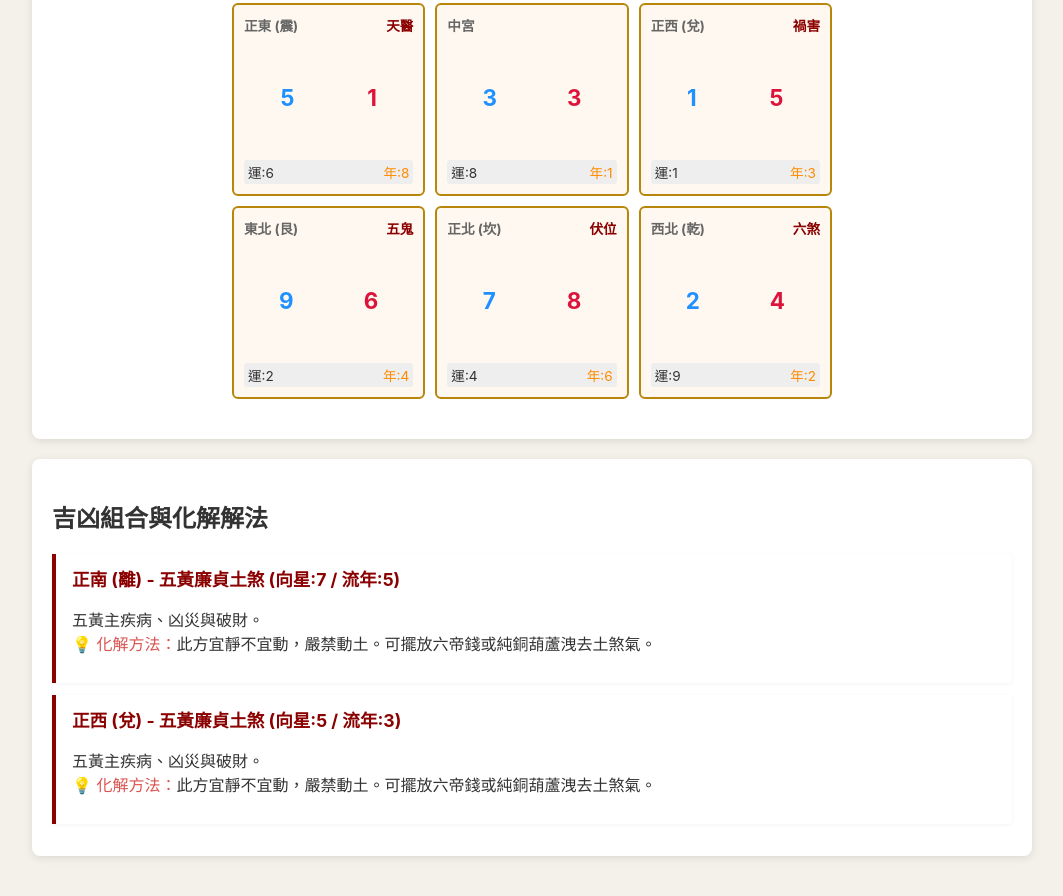
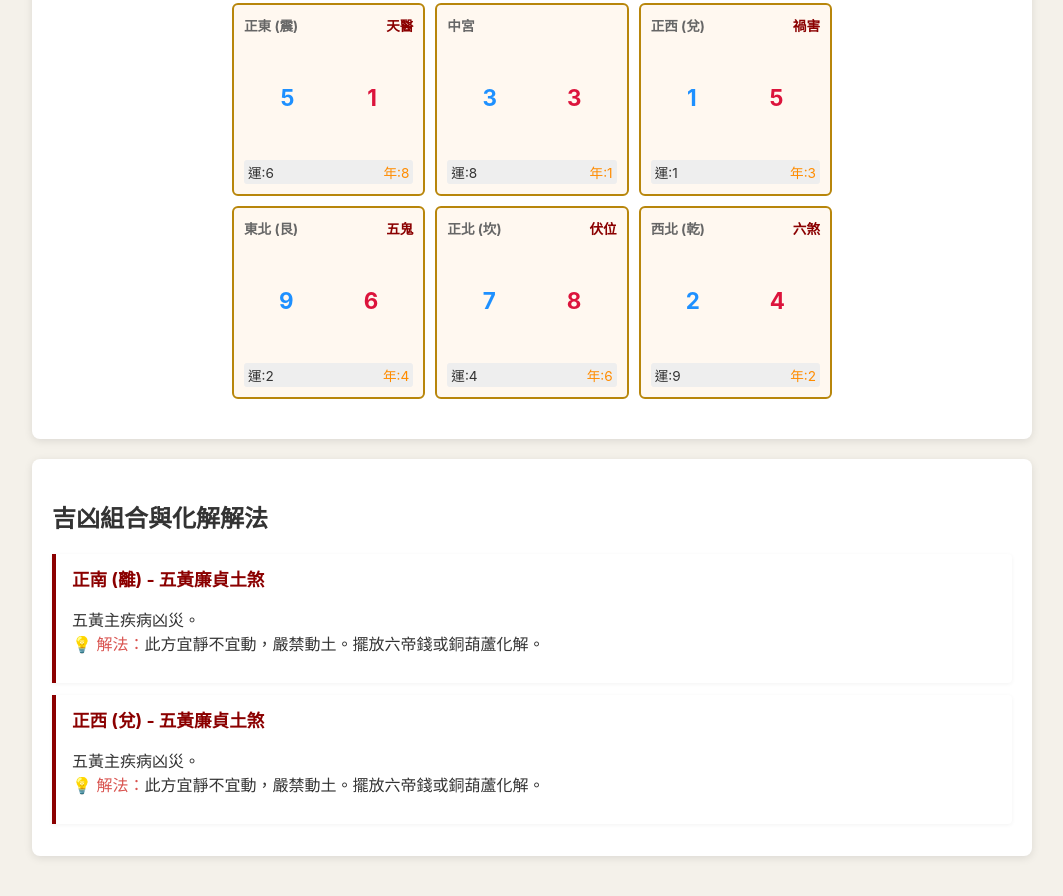
Before and after one commit to yilokma-wq/masterma, a plain HTML site: page index.html in a window 1280 px wide. Shown: the part 462-1358 px from the top of the page, without its empty margins (108-1171 px from the left). Drawn offline with Linux system fonts and the light colour scheme.

Commit message:
Add files via upload

```diff
--- a/index.html
+++ b/index.html
@@ -110,70 +110,49 @@
 </div>
 
 <script>
-// 九宮格 UI 位置：[0:東南, 1:正南, 2:西南, 3:正東, 4:中宮, 5:正西, 6:東北, 7:正北, 8:西北]
 const PALACE_NAMES = ["東南 (巽)", "正南 (離)", "西南 (坤)", "正東 (震)", "中宮", "正西 (兌)", "東北 (艮)", "正北 (坎)", "西北 (乾)"];
+const LUOSHUI_GRID_MAP = [4, 8, 5, 6, 1, 7, 2, 3, 0];
 
-// 洛書順飛宮位軌跡映射到 UI Grid 索引 (中5 -> 乾6 -> 兌7 -> 艮8 -> 離9 -> 坎1 -> 坤2 -> 震3 -> 巽4)
-const LUOSHUI_ORDER = [4, 8, 5, 6, 1, 7, 2, 3, 0];
+const MOUNTAINS = [
+    { name: "壬山丙向", palace: 7, facingPalace: 1, mountainBase: 4, mountainForward: false, facingBase: 3, facingForward: true },
+    { name: "子山午向", palace: 7, facingPalace: 1, mountainBase: 4, mountainForward: false, facingBase: 3, facingForward: false },
+    { name: "癸山丁向", palace: 7, facingPalace: 1, mountainBase: 4, mountainForward: false, facingBase: 3, facingForward: false },
+    { name: "丑山未向", palace: 6, facingPalace: 2, mountainBase: 2, mountainForward: false, facingBase: 5, facingForward: false },
+    { name: "艮山坤向", palace: 6, facingPalace: 2, mountainBase: 2, mountainForward: true, facingBase: 5, facingForward: true },
+    { name: "寅山申向", palace: 6, facingPalace: 2, mountainBase: 2, mountainForward: true, facingBase: 5, facingForward: true },
+    { name: "甲山庚向", palace: 3, facingPalace: 5, mountainBase: 6, mountainForward: true, facingBase: 1, facingForward: true },
+    { name: "卯山酉向", palace: 3, facingPalace: 5, mountainBase: 6, mountainForward: false, facingBase: 1, facingForward: false },
+    { name: "乙山辛向", palace: 3, facingPalace: 5, mountainBase: 6, mountainForward: false, facingBase: 1, facingForward: false },
+    { name: "辰山戌向", palace: 0, facingPalace: 8, mountainBase: 7, mountainForward: false, facingBase: 9, facingForward: false },
+    { name: "巽山乾向", palace: 0, facingPalace: 8, mountainBase: 7, mountainForward: true, facingBase: 9, facingForward: true },
+    { name: "巳山亥向", palace: 0, facingPalace: 8, mountainBase: 7, mountainForward: true, facingBase: 9, facingForward: true },
+    { name: "丙山壬向", palace: 1, facingPalace: 7, mountainBase: 3, mountainForward: true, facingBase: 4, facingForward: false },
+    { name: "午山子向", palace: 1, facingPalace: 7, mountainBase: 3, mountainForward: false, facingBase: 4, facingForward: false },
+    { name: "丁山癸向", palace: 1, facingPalace: 7, mountainBase: 3, mountainForward: false, facingBase: 4, facingForward: false },
+    { name: "未山丑向", palace: 2, facingPalace: 6, mountainBase: 5, mountainForward: false, facingBase: 2, facingForward: false },
+    { name: "坤山艮向", palace: 2, facingPalace: 6, mountainBase: 5, mountainForward: true, facingBase: 2, facingForward: true },
+    { name: "申山寅向", palace: 2, facingPalace: 6, mountainBase: 5, mountainForward: true, facingBase: 2, facingForward: true },
+    { name: "庚山甲向", palace: 5, facingPalace: 3, mountainBase: 1, mountainForward: true, facingBase: 6, facingForward: true },
+    { name: "酉山卯向", palace: 5, facingPalace: 3, mountainBase: 1, mountainForward: false, facingBase: 6, facingForward: false },
+    { name: "辛山乙向", palace: 5, facingPalace: 3, mountainBase: 1, mountainForward: false, facingBase: 6, facingForward: false },
+    { name: "戌山辰向", palace: 8, facingPalace: 0, mountainBase: 9, mountainForward: false, facingBase: 7, facingForward: false },
+    { name: "乾山巽向", palace: 8, facingPalace: 0, mountainBase: 9, mountainForward: true, facingBase: 7, facingForward: true },
+    { name: "亥山巳向", palace: 8, facingPalace: 0, mountainBase: 9, mountainForward: true, facingBase: 7, facingForward: true }
+];
 
-// 三元龍陰陽屬性表 (1=陽順飛, -1=陰逆飛)
-// 索引: 1一白, 2二黑, 3三碧, 4四綠, 5五黃, 6六白, 7七赤, 8八白, 9九紫
-// 子項: [地元龍, 天元龍, 人元龍]
-const DRAGON_YIN_YANG = {
-    1: [1, -1, -1],  // 壬(陽) 子(陰) 癸(陰)
-    2: [-1, 1, 1],   // 丑(陰) 艮(陽) 寅(陽)
-    3: [1, -1, -1],  // 甲(陽) 卯(陰) 乙(陰)
-    4: [-1, 1, 1],   // 辰(陰) 巽(陽) 巳(陽)
-    5: [1, 1, 1],    // 五黃寄宮，隨前天/後天判定
-    6: [1, 1, -1],   // 戌(陽) 乾(陽) 亥(陰) -- 注意: 戌陽乾陽亥陰
-    7: [1, -1, -1],  // 庚(陽) 酉(陰) 辛(陰)
-    8: [-1, 1, 1],   // 未(陰) 坤(陽) 申(陽) -> 八白艮宮：丑(陰) 艮(陽) 寅(陽)
-    9: [1, -1, -1]   // 丙(陽) 午(陰) 丁(陰)
+const BAZHAI_MAP = {
+    7: ["生氣", "延年", "絕命", "天醫", "", "禍害", "五鬼", "伏位", "六煞"],
+    1: ["天醫", "伏位", "六煞", "生氣", "", "五鬼", "禍害", "延年", "絕命"],
+    3: ["延年", "生氣", "禍害", "伏位", "", "絕命", "六煞", "天醫", "五鬼"],
+    0: ["伏位", "天醫", "五鬼", "延年", "", "六煞", "絕命", "生氣", "禍害"],
+    8: ["禍害", "絕命", "延年", "五鬼", "", "生氣", "天醫", "六煞", "伏位"],
+    2: ["五鬼", "六煞", "伏位", "禍害", "", "天醫", "生氣", "絕命", "延年"],
+    6: ["絕命", "禍害", "生氣", "六煞", "", "延年", "伏位", "五鬼", "天醫"],
+    5: ["六煞", "五鬼", "天醫", "絕命", "", "伏位", "延年", "禍害", "生氣"]
 };
 
-// 24山坐向清單 (dragonType: 0=地元龍, 1=天元龍, 2=人元龍)
-const MOUNTAINS = [
-    { name: "壬山丙向", palace: 7, facingPalace: 1, dragonType: 0 },
-    { name: "子山午向", palace: 7, facingPalace: 1, dragonType: 1 },
-    { name: "癸山丁向", palace: 7, facingPalace: 1, dragonType: 2 },
-    { name: "丑山未向", palace: 6, facingPalace: 2, dragonType: 0 },
-    { name: "艮山坤向", palace: 6, facingPalace: 2, dragonType: 1 },
-    { name: "寅山申向", palace: 6, facingPalace: 2, dragonType: 2 },
-    { name: "甲山庚向", palace: 3, facingPalace: 5, dragonType: 0 },
-    { name: "卯山酉向", palace: 3, facingPalace: 5, dragonType: 1 },
-    { name: "乙山辛向", palace: 3, facingPalace: 5, dragonType: 2 },
-    { name: "辰山戌向", palace: 0, facingPalace: 8, dragonType: 0 },
-    { name: "巽山乾向", palace: 0, facingPalace: 8, dragonType: 1 },
-    { name: "巳山亥向", palace: 0, facingPalace: 8, dragonType: 2 },
-    { name: "丙山壬向", palace: 1, facingPalace: 7, dragonType: 0 },
-    { name: "午山子向", palace: 1, facingPalace: 7, dragonType: 1 },
-    { name: "丁山癸向", palace: 1, facingPalace: 7, dragonType: 2 },
-    { name: "未山丑向", palace: 2, facingPalace: 6, dragonType: 0 },
-    { name: "坤山艮向", palace: 2, facingPalace: 6, dragonType: 1 },
-    { name: "申山寅向", palace: 2, facingPalace: 6, dragonType: 2 },
-    { name: "庚山甲向", palace: 5, facingPalace: 3, dragonType: 0 },
-    { name: "酉山卯向", palace: 5, facingPalace: 3, dragonType: 1 },
-    { name: "辛山乙向", palace: 5, facingPalace: 3, dragonType: 2 },
-    { name: "戌山辰向", palace: 8, facingPalace: 0, dragonType: 0 },
-    { name: "乾山巽向", palace: 8, facingPalace: 0, dragonType: 1 },
-    { name: "亥山巳向", palace: 8, facingPalace: 0, dragonType: 2 }
-];
-
-// 八宅遊年星 (中宮 4 為空白)
-const BAZHAI_MAP = {
-    7: ["生氣", "延年", "絕命", "天醫", "", "禍害", "五鬼", "伏位", "六煞"], // 坎宅
-    1: ["天醫", "伏位", "六煞", "生氣", "", "五鬼", "禍害", "延年", "絕命"], // 離宅
-    3: ["延年", "生氣", "禍害", "伏位", "", "絕命", "六煞", "天醫", "五鬼"], // 震宅
-    0: ["伏位", "天醫", "五鬼", "延年", "", "六煞", "絕命", "生氣", "禍害"], // 巽宅
-    8: ["禍害", "絕命", "延年", "五鬼", "", "生氣", "天醫", "六煞", "伏位"], // 乾宅
-    2: ["五鬼", "六煞", "伏位", "禍害", "", "天醫", "生氣", "絕命", "延年"], // 坤宅
-    6: ["絕命", "禍害", "生氣", "六煞", "", "延年", "伏位", "五鬼", "天醫"], // 艮宅
-    5: ["六煞", "五鬼", "天醫", "絕命", "", "伏位", "延年", "禍害", "生氣"]  // 兌宅
-};
-
-// 飛星計算核心
 function flyStars(centerStar, isForward) {
-    let result = new Array(9);
+    let gridResult = new Array(9);
     for (let step = 0; step < 9; step++) {
         let star;
         if (isForward) {
@@ -182,20 +161,12 @@ function flyStars(centerStar, isForward) {
             star = (centerStar - 1 - step) % 9;
             if (star <= 0) star += 9;
         }
-        let gridIdx = LUOSHUI_ORDER[step];
-        result[gridIdx] = star;
+        let uiIdx = LUOSHUI_GRID_MAP[step];
+        gridResult[uiIdx] = star;
     }
-    return result;
+    return gridResult;
 }
 
-// 判斷三元龍陰陽 (順飛/逆飛)
-function getYinYang(star, dragonType) {
-    let targetStar = star;
-    if (targetStar === 5) targetStar = 2; // 五黃寄坤二宮 (或根據運數，常規取坤宮)
-    return DRAGON_YIN_YANG[targetStar][dragonType];
-}
-
-// 流年紫白星計算
 function getAnnualCenterStar(year) {
     let rem = year % 9;
     let star = (11 - rem) % 9;
@@ -221,27 +192,13 @@ function calculate() {
     const annualYear = parseInt(document.getElementById("annualYear").value);
     const selectedM = MOUNTAINS[mIdx];
 
-    // 1. 運盤 (運星入中，順飛)
     const periodStars = flyStars(period, true);
-
-    // 2. 山星盤 (取坐山宮位之運星入中，按三元龍求陰陽順逆)
-    const mountainBaseStar = periodStars[selectedM.palace];
-    const isMountainForward = getYinYang(mountainBaseStar, selectedM.dragonType) === 1;
-    const mountainStars = flyStars(mountainBaseStar, isMountainForward);
-
-    // 3. 向星盤 (取向首宮位之運星入中，按三元龍求陰陽順逆)
-    const facingBaseStar = periodStars[selectedM.facingPalace];
-    const isFacingForward = getYinYang(facingBaseStar, selectedM.dragonType) === 1;
-    const facingStars = flyStars(facingBaseStar, isFacingForward);
-
-    // 4. 流年星盤 (流年紫白入中，順飛)
+    const mountainStars = flyStars(selectedM.mountainBase, selectedM.mountainForward);
+    const facingStars = flyStars(selectedM.facingBase, selectedM.facingForward);
     const annualCenter = getAnnualCenterStar(annualYear);
     const annualStars = flyStars(annualCenter, true);
-
-    // 5. 八宅遊年
     const bazhaiList = BAZHAI_MAP[selectedM.palace];
 
-    // 渲染 UI
     const gridEl = document.getElementById("grid");
     gridEl.innerHTML = "";
     let analysisHTML = "";
@@ -271,18 +228,17 @@ function calculate() {
         `;
         gridEl.appendChild(cell);
 
-        // 吉凶組合化解提示
         if (fStar === 5 || aStar === 5) {
             analysisHTML += `<div class="analysis-card">
-                <div class="analysis-title">${PALACE_NAMES[i]} - 五黃廉貞土煞 (向星:${fStar} / 流年:${aStar})</div>
-                <p>五黃主疾病、凶災與破財。<br>
-                <span style="color:#d9534f;">💡 化解方法：</span>此方宜靜不宜動，嚴禁動土。可擺放六帝錢或純銅葫蘆洩去土煞氣。</p>
+                <div class="analysis-title">${PALACE_NAMES[i]} - 五黃廉貞土煞</div>
+                <p>五黃主疾病凶災。<br>
+                <span style="color:#d9534f;">💡 解法：</span>此方宜靜不宜動，嚴禁動土。擺放六帝錢或銅葫蘆化解。</p>
             </div>`;
         }
     }
 
     if (!analysisHTML) {
-        analysisHTML = "<p>此格局各宮位星耀組合平穩，無特殊極凶之煞氣。</p>";
+        analysisHTML = "<p>此格局整體氣場平穩，無極端凶煞。</p>";
     }
 
     document.getElementById("analysisResult").innerHTML = analysisHTML;
```
